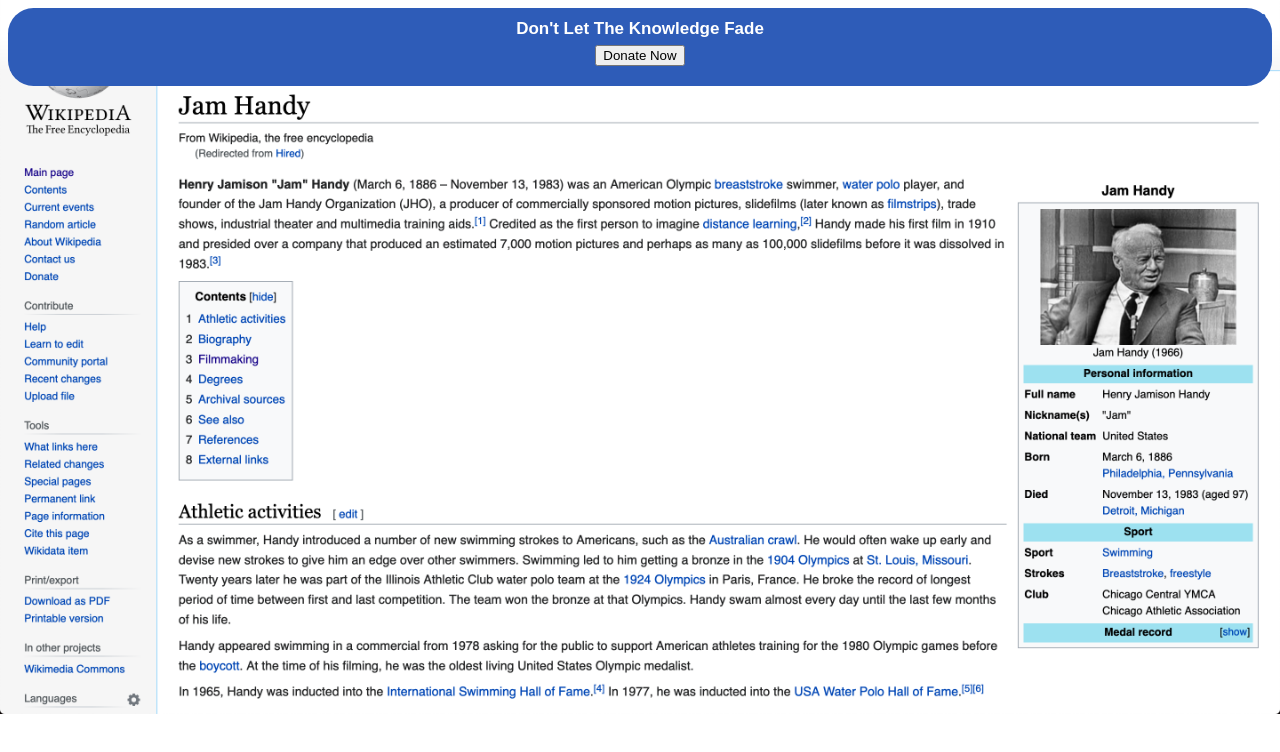
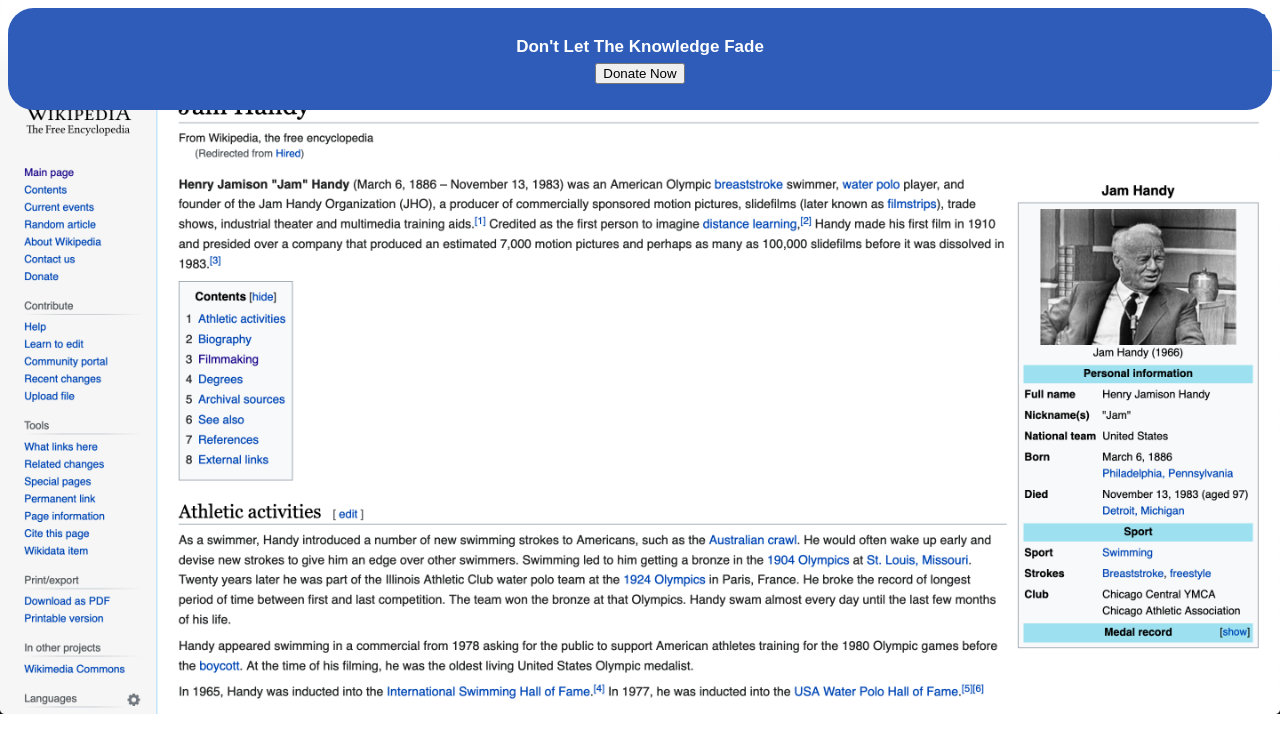
Before and after one commit to danwoods/back-to-the-future-fadeout, a plain HTML site: page image.html in a window 1280 px wide. Drawn offline with Linux system fonts and the light colour scheme.

Commit message:
Tweaking image setup

```diff
--- a/src/styles.css
+++ b/src/styles.css
@@ -12,6 +12,7 @@ body {
   clear: both;
   color: #fff;
   font-size: 17px;
+  min-height: 78px;
   line-height: 1.5294117647;
   margin-bottom: 12px;
   padding: 12px 20px;
@@ -83,3 +84,13 @@ body {
 .fade-out-group-3 {
   animation-delay: 2750ms;
 }
+
+/** For image.html */
+
+svg {
+  position: absolute;
+  margin: auto;
+  left: 50%;
+  top: 50%;
+  transform: translate(-50%, -50%);
+}
```
Also changed, not shown: image.html (+1 -0 lines).
